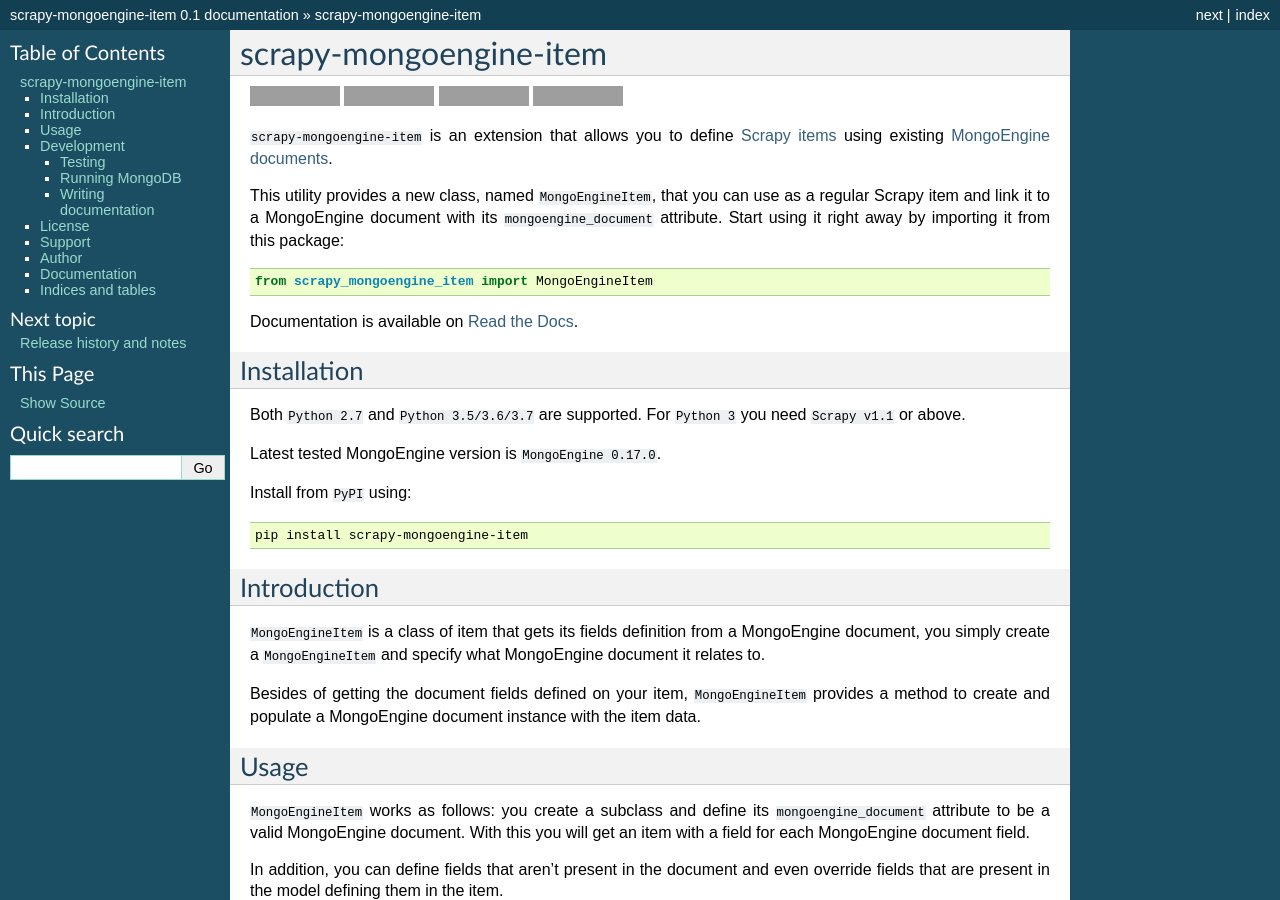
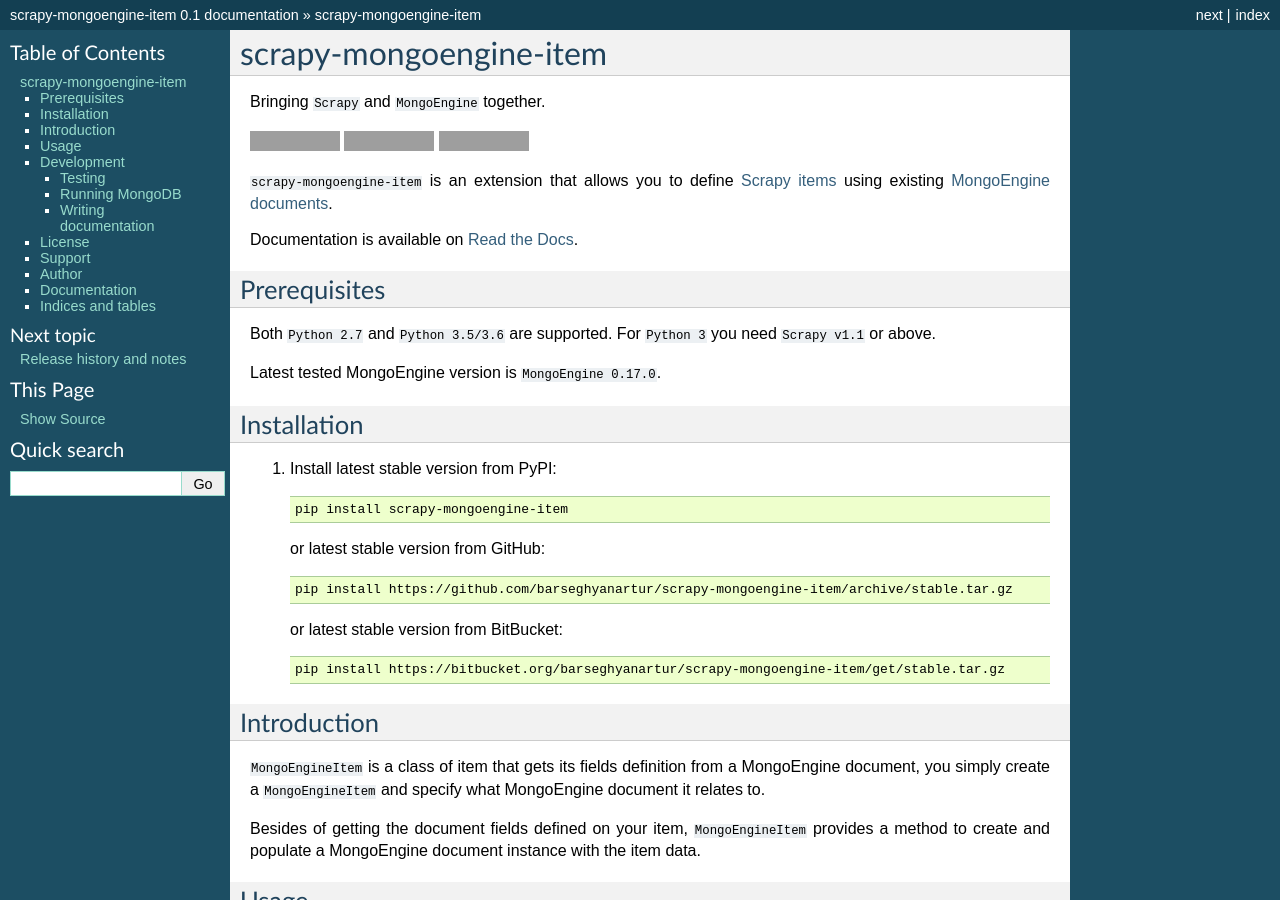
Before and after one commit to barseghyanartur/scrapy-mongoengine-item, a Sphinx documentation site: the page built from docs/index.rst, in a window 1280 px wide and 900 px high. Built offline with Sphinx 7.4.7, drawn with Linux system fonts in a browser that asks for light colours; pages that are not in the unit, such as notebooks, are missing from menus; some of the changed text lies outside the part shown; grey boxes are pictures that could not be loaded.

```diff
--- a/CHANGELOG.rst
+++ b/CHANGELOG.rst
@@ -17,10 +17,10 @@ are used for versioning (schema follows below):
 
 0.1.5
 ------
-yyyy-mm-dd (not yet released).
+2019-05-29
 
 - Minor fixes in docs.
-- Added Python 3.7 to the test matrix.
+- Added travis.
 
 0.1.4
 ------
--- a/docs/changelog.rst
+++ b/docs/changelog.rst
@@ -17,10 +17,10 @@ are used for versioning (schema follows below):
 
 0.1.5
 ------
-yyyy-mm-dd (not yet released).
+2019-05-29
 
 - Minor fixes in docs.
-- Added Python 3.7 to the test matrix.
+- Added travis.
 
 0.1.4
 ------
--- a/docs/index.rst
+++ b/docs/index.rst
@@ -1,6 +1,7 @@
 =======================
 scrapy-mongoengine-item
 =======================
+Bringing ``Scrapy`` and ``MongoEngine`` together.
 
 .. image:: https://img.shields.io/pypi/v/scrapy-mongoengine-item.svg
    :target: https://pypi.python.org/pypi/scrapy-mongoengine-item
@@ -10,47 +11,46 @@ scrapy-mongoengine-item
    :target: http://travis-ci.org/barseghyanartur/scrapy-mongoengine-item
    :alt: Build Status
 
-.. image:: https://img.shields.io/badge/License-GPL%20v2.0-blue.svg
-   :target: https://github.com/barseghyanartur/tld/blob/master/LICENSE_GPL2.0.txt
-   :alt: License GPL v2.0
-
-.. image:: https://img.shields.io/badge/License-LGPL%20v2.1-blue.svg
-   :target: https://github.com/barseghyanartur/tld/blob/master/LICENSE_LGPL_2.1.txt
-   :alt: License LGPL v2.1
+.. image:: https://img.shields.io/badge/license-GPL--2.0--only%20OR%20LGPL--2.1--or--later-blue.svg
+   :target: https://github.com/barseghyanartur/scrapy-mongoengine-item/#License
+   :alt: GPL-2.0-only OR LGPL-2.1-or-later
 
 ``scrapy-mongoengine-item`` is an extension that allows you to define `Scrapy items
 <http://doc.scrapy.org/en/latest/topics/items.html>`_ using existing
 `MongoEngine documents <http://docs.mongoengine.org/guide/defining-documents.html>`_.
 
-This utility provides a new class, named ``MongoEngineItem``, that you can use as a
-regular Scrapy item and link it to a MongoEngine document with its
-``mongoengine_document`` attribute. Start using it right away by importing it
-from this package:
-
-.. code-block:: python
-
-    from scrapy_mongoengine_item import MongoEngineItem
-
 Documentation is available on `Read the Docs
 <http://scrapy-mongoengine-item.readthedocs.io/>`_.
 
-Installation
-============
-
-Both ``Python 2.7`` and ``Python 3.5/3.6/3.7`` are
+Prerequisites
+=============
+Both ``Python 2.7`` and ``Python 3.5/3.6`` are
 supported. For ``Python 3`` you need ``Scrapy v1.1`` or above.
 
 Latest tested MongoEngine version is ``MongoEngine 0.17.0``.
 
-Install from ``PyPI`` using:
+Installation
+============
+(1) Install latest stable version from PyPI:
 
-.. code-block:: sh
+    .. code-block:: sh
 
-  pip install scrapy-mongoengine-item
+        pip install scrapy-mongoengine-item
+
+    or latest stable version from GitHub:
+
+    .. code-block:: sh
+
+        pip install https://github.com/barseghyanartur/scrapy-mongoengine-item/archive/stable.tar.gz
+
+    or latest stable version from BitBucket:
+
+    .. code-block:: sh
+
+        pip install https://bitbucket.org/barseghyanartur/scrapy-mongoengine-item/get/stable.tar.gz
 
 Introduction
 ============
-
 ``MongoEngineItem`` is a class of item that gets its fields definition from a
 MongoEngine document, you simply create a ``MongoEngineItem`` and specify what
 MongoEngine document it relates to.
@@ -61,7 +61,6 @@ the item data.
 
 Usage
 =====
-
 ``MongoEngineItem`` works as follows: you create a subclass and define its
 ``mongoengine_document`` attribute to be a valid MongoEngine document. With
 this you will get an item with a field for each MongoEngine document field.
@@ -162,10 +161,8 @@ account when doing a ``MongoEngineItem.save()``.
 
 Development
 ===========
-
 Testing
 -------
-
 To run tests in your working environment type:
 
 .. code-block:: sh
@@ -180,7 +177,6 @@ To test with all supported Python versions type:
 
 Running MongoDB
 ---------------
-
 The easiest way is to run it via Docker:
 
 .. code-block:: sh
@@ -218,7 +214,7 @@ Keep the following hierarchy.
 
 License
 =======
-GPL 2.0/LGPL 2.1
+GPL-2.0-only OR LGPL-2.1-or-later
 
 Support
 =======
--- a/scrapy_mongoengine_item/__init__.py
+++ b/scrapy_mongoengine_item/__init__.py
@@ -7,7 +7,7 @@ from mongoengine.errors import ValidationError
 from scrapy.item import Field, Item, ItemMeta
 
 __title__ = 'scrapy-mongoengine-item'
-__version__ = '0.1.4'
+__version__ = '0.1.5'
 __author__ = 'Artur Barseghyan <artur.barseghyan@gmail.com>'
 __copyright__ = '2019 Artur Barseghyan'
 __license__ = 'GPL 2.0/LGPL 2.1'
--- a/setup.py
+++ b/setup.py
@@ -3,14 +3,14 @@ from setuptools import setup, find_packages
 
 setup(
     name='scrapy-mongoengine-item',
-    version='0.1.4',
+    version='0.1.5',
     url='https://github.com/barseghyanartur/scrapy-mongoitem',
     description='Scrapy extension to write scraped items using MongoEngine '
                 'documents',
     long_description=open('README.rst').read(),
     author='Artur Barseghyan',
     author_email='artur.barseghyan@gmail.com',
-    license='GPL 2.0/LGPL 2.1',
+    license='GPL-2.0-only OR LGPL-2.1-or-later',
     packages=find_packages(exclude=('tests', 'tests.*')),
     include_package_data=True,
     zip_safe=False,
```
Also changed, not shown: README.rst (+25 -29 lines).
